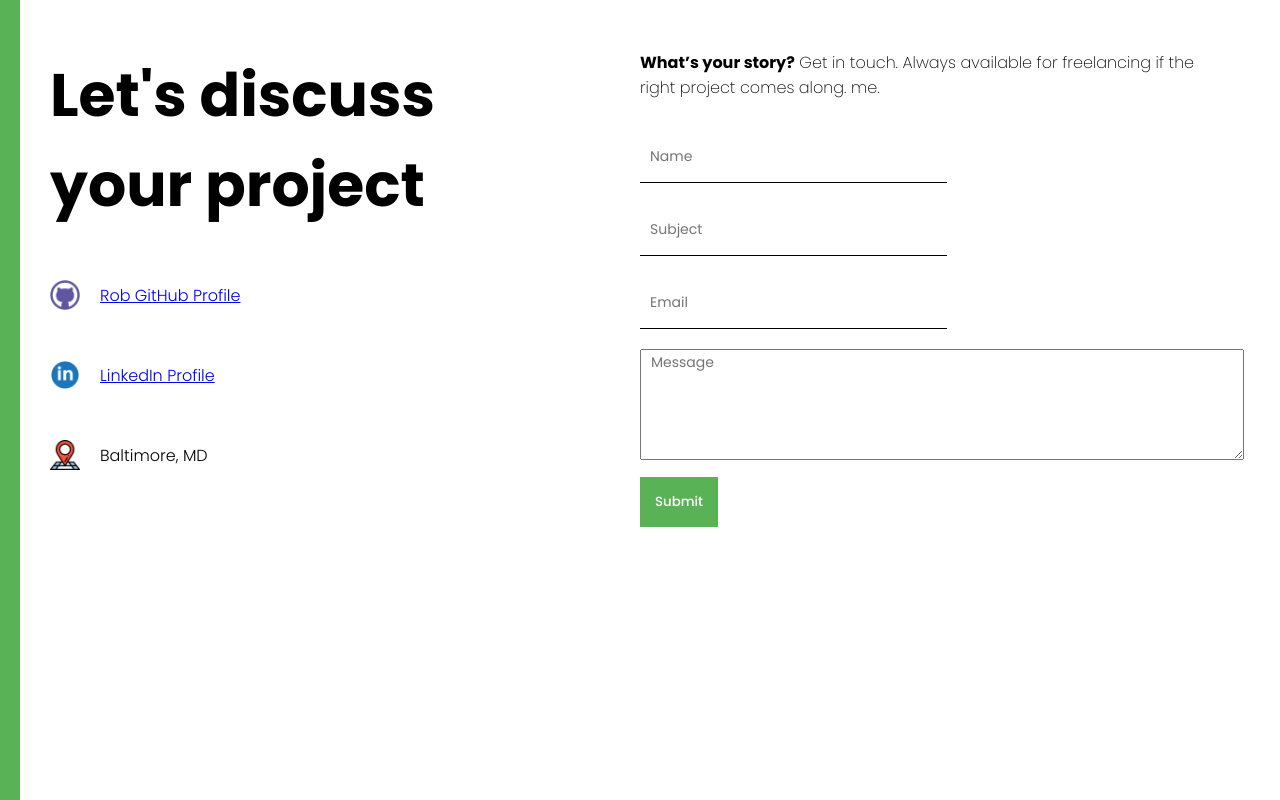
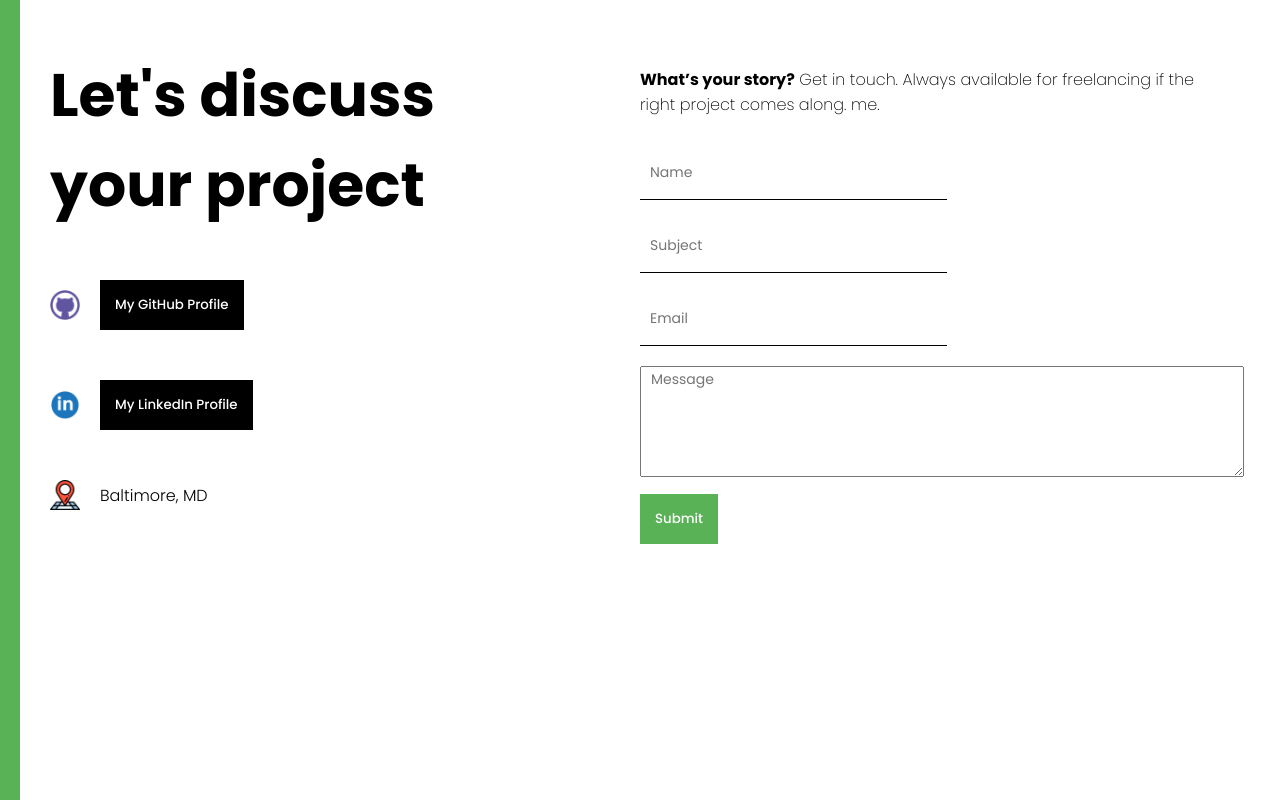
Before and after one commit to Rbenney15/Benney-Portfolio-React, a React (Create React App) app: page / in a window 1280 px wide. Shown: the part 2568-3368 px from the top of the page. Built offline with nearby package versions, Linux system fonts and the light colour scheme.

Commit message:
updated linkedin and github buttons in contact

```diff
--- a/src/components/contact/Contact.jsx
+++ b/src/components/contact/Contact.jsx
@@ -41,11 +41,11 @@ const Contact = () => {
           <div className="c-info">
             <div className="c-info-item">
               <img src={GitHub} alt="" className="c-icon" />
-              <a href="https://github.com/Rbenney15"> Rob GitHub Profile</a>
+              <a className="c-decor" href="https://github.com/Rbenney15"><button className="c-but">My GitHub Profile</button></a>
             </div>
             <div className="c-info-item">
               <img className="c-icon" src={Linkedin} alt="" />
-             <a href="https://www.linkedin.com/in/robert-benney">LinkedIn Profile</a>
+             <a className="c-decor" href="https://www.linkedin.com/in/robert-benney"><button className="c-but">My LinkedIn Profile</button></a>
             </div>
             <div className="c-info-item">
               <img className="c-icon" src={Address} alt="" />
--- a/src/components/contact/contact.css
+++ b/src/components/contact/contact.css
@@ -116,3 +116,11 @@
       margin-top: 10px;
     }
   }
+
+  .c-decor {
+    text-decoration: none;
+  }
+
+  .c-but {
+    background-color: black;
+  }
--- a/src/components/product/Product.jsx
+++ b/src/components/product/Product.jsx
@@ -1,6 +1,6 @@
 import "./product.css";
 
-const Product = ({img,link, description, github}) => {
+const Product = ({img,link, description, github,}) => {
   return (
     <div className="p">
       <div className="p-browser">
```
